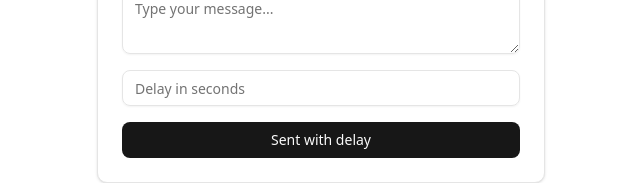
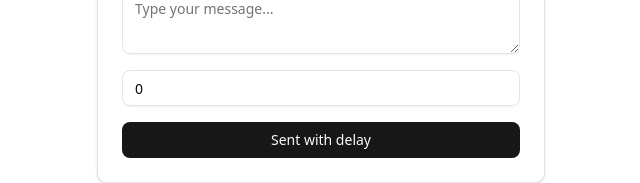
Before and after one commit to imadmohamed/Delay-Messages, a React (Vite) app: page / in a window 1280 px wide. Shown: the part 163-346 px from the top of the page, without its empty margins (319-959 px from the left). Built offline with nearby package versions, Linux system fonts and the light colour scheme.

Commit message:
finish the code

```diff
--- a/src/components/MessageForm.tsx
+++ b/src/components/MessageForm.tsx
@@ -6,7 +6,7 @@ import { Input } from './ui/input'
 const MessageForm = () => {
 
     const [message, setMessage] = useState<string>("");
-    const [delay, setDelay] = useState<number>();
+    const [delay, setDelay] = useState<number>(0);
     const [isSending, setIsSending] = useState<boolean>(false);
     const [timerId, setTimerId] = useState<NodeJS.Timeout | null>(null)
     const [sentMessage, setSentMessage] = useState<string>("");
```
